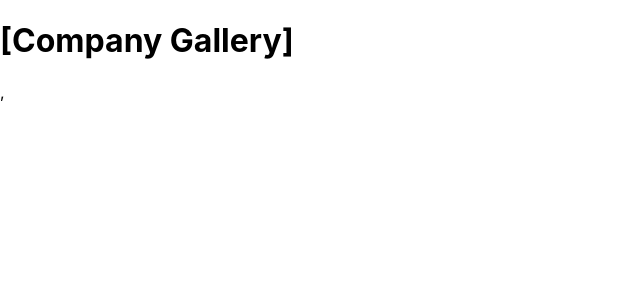
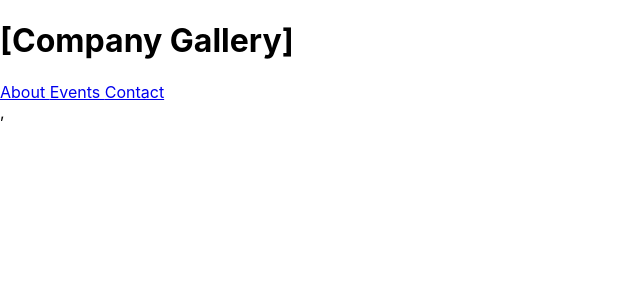
Before and after one commit to Debbyermel/gallery-react, a React (Create React App) app: page / in a window 1280 px wide. Shown: the top 300 px of the page, without its empty margins (0-640 px from the left). Built offline with nearby package versions, Linux system fonts and the light colour scheme.

Commit message:
Adding path links and resource location

```diff
--- a/src/App.js
+++ b/src/App.js
@@ -2,7 +2,7 @@
 import "./App.css";
 import restaurant from "./restaurant.jpg"
 import { Routes, Route } from "react-router-dom";
-import { Home, About, Events, Contact } from "./pages"
+import { Home, About, Events, Contact, Woops404 } from "./pages"
 
 function App() {
   return (
@@ -12,6 +12,7 @@
       <Route path="/about" element={<About />}/>
       <Route path="/events" element={<Events />}/>
       <Route path="/contact" element={<Contact />}/>
+      <Route path="*" element={<Woops404 />}/>
     </Routes>
     </div>
   );
--- a/src/pages.js
+++ b/src/pages.js
@@ -1,9 +1,15 @@
 import React from "react";
+import {Link, useLocation} from "react-router-dom";
 
 export function Home() {
   return(
     <div>
       <h1>[Company Gallery]</h1>
+      <nav>
+        <Link to="about"> About </Link>
+        <Link to="events"> Events </Link>
+        <Link to="contact"> Contact </Link>
+      </nav>
     </div>
   );
 }
@@ -31,3 +37,12 @@
     </div>
   );
 }
+
+export function Woops404() {
+  let location = useLocation();
+  return(
+    <div>
+      <h1>Resource not find at {location.pathname}!</h1>
+    </div>
+  );
+}
```
